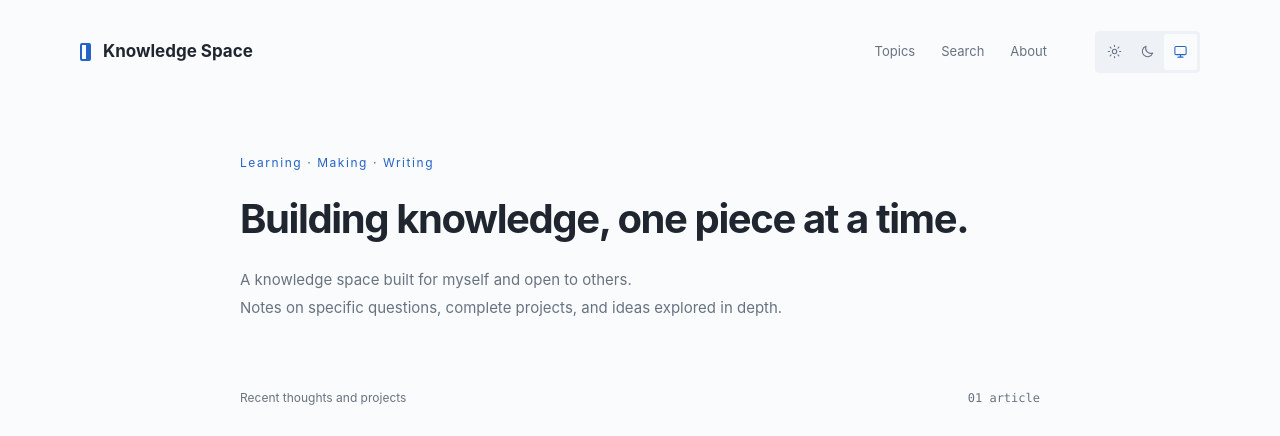
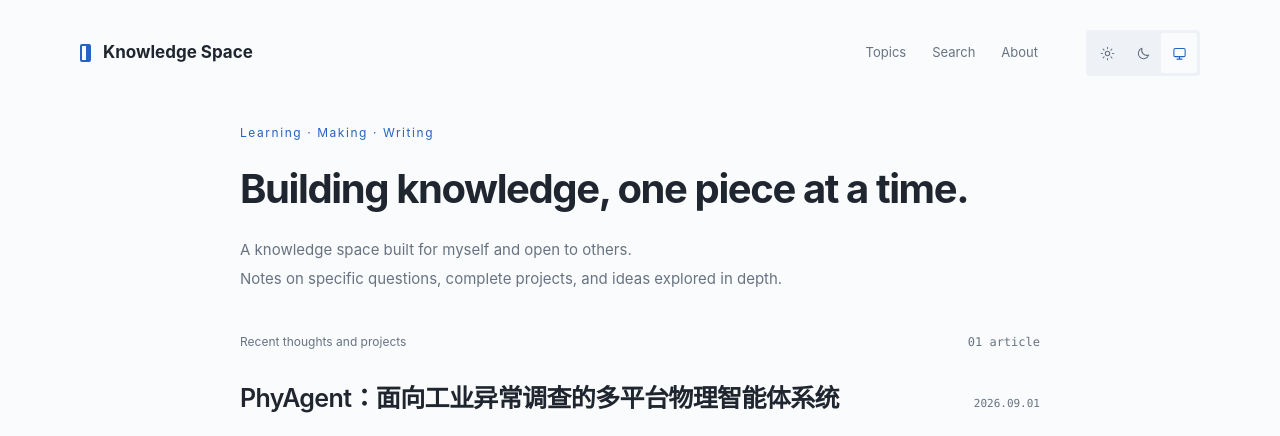
Before and after one commit to RtimesC/blog, a React (Vite) app: page / in a window 1280 px wide. Shown: the top 436 px of the page. Built offline with nearby package versions, Linux system fonts and the light colour scheme; grey boxes are pictures that could not be loaded.

Commit message:
feat: 统一阅读体验并支持可选摘要

```diff
--- a/src/App.jsx
+++ b/src/App.jsx
@@ -1,20 +1,17 @@
-import { useEffect, useRef, useState } from 'react';
+import { useEffect, useLayoutEffect, useRef, useState } from 'react';
 import ReactMarkdown from 'react-markdown';
 import aboutMarkdown from '@/content/about-me.md?raw';
 import { HomePage } from '@/components/home-page';
-import { Button } from '@/components/ui/button';
 import { getArticleBySlug } from '@/content/articles';
 import { ThemeSwitch } from '@/components/theme-switch';
 import { useTheme } from '@/hooks/use-theme';
 
 const homeDocumentTitle = 'Knowledge Space';
 
-function ArticleToolbar({ theme, onChange, plain = false }) {
+function ArticleToolbar({ theme, onChange }) {
   return (
     <div className="taotao-article-toolbar">
-      {plain ? <a className="taotao-article-back" href="/">← Home</a> : <Button asChild size="sm">
-        <a className="taotao-article-back" href="/">Home</a>
-      </Button>}
+      <a className="taotao-article-back" href="/">← Home</a>
       <ThemeSwitch value={theme} onChange={onChange} />
     </div>
   );
@@ -22,7 +19,7 @@ function ArticleToolbar({ theme, onChange, plain = false }) {
 
 function MissingArticlePage({ theme, onThemeChange, headingRef }) {
   return (
-    <main className="taotao-article-page">
+    <main className="taotao-article-page paper-article">
       <ArticleToolbar theme={theme} onChange={onThemeChange} />
       <article className="taotao-article-sheet">
         <header className="taotao-article-header">
@@ -37,7 +34,7 @@ function MissingArticlePage({ theme, onThemeChange, headingRef }) {
 function AboutPage({ theme, onThemeChange, headingRef }) {
   return (
     <main className="taotao-article-page paper-article taotao-about-page">
-      <ArticleToolbar theme={theme} onChange={onThemeChange} plain />
+      <ArticleToolbar theme={theme} onChange={onThemeChange} />
       <article className="taotao-about-content taotao-markdown" ref={headingRef} tabIndex={-1}>
         <ReactMarkdown>{aboutMarkdown}</ReactMarkdown>
       </article>
@@ -63,18 +60,20 @@ function ArticleVideo({ video }) {
 function ArticlePage({ article, theme, onThemeChange, headingRef }) {
   return (
     <main className="taotao-article-page paper-article">
-      <ArticleToolbar theme={theme} onChange={onThemeChange} plain />
+      <ArticleToolbar theme={theme} onChange={onThemeChange} />
       <article className="taotao-article-sheet taotao-article-sheet--full">
         <header className="taotao-article-header">
           <h1 ref={headingRef} tabIndex={-1}>{article.title}</h1>
           {article.authors.length > 0 && <p className="paper-authors"><span className="paper-field-label">Authors</span>{article.authors.join(' · ')}</p>}
         </header>
 
-        <section className="paper-abstract" aria-labelledby="abstract-heading">
+        <div className="paper-metadata">
+          {article.abstract && <section className="paper-abstract" aria-labelledby="abstract-heading">
           <h2 id="abstract-heading">Abstract</h2>
           <p>{article.abstract}</p>
+          </section>}
           <p className="paper-keywords"><strong>Keywords</strong><span>{article.keywords.join(' · ')}</span></p>
-        </section>
+        </div>
 
         <div className="taotao-article-body">
           <ArticleVideo video={article.video} />
@@ -101,6 +100,8 @@ function ArticlePage({ article, theme, onThemeChange, headingRef }) {
 export default function App() {
   const { theme, setTheme } = useTheme();
   const [currentPath, setCurrentPath] = useState(window.location.pathname);
+  const [discovery, setDiscovery] = useState({ panel: null, query: '', topic: '' });
+  const scrollPositions = useRef(new Map());
   const pageHeadingRef = useRef(null);
   const shouldFocusAfterNavigationRef = useRef(false);
   const currentArticle = currentPath.startsWith('/articles/')
@@ -110,12 +111,15 @@ export default function App() {
   const documentTitle = currentPath === '/about'
     ? `About — ${homeDocumentTitle}`
     : currentArticle
-      ? `${currentArticle.title} — τaotao`
+      ? `${currentArticle.title} — Knowledge Space`
       : isMissingArticle
-        ? 'Article not found — τaotao'
+        ? 'Article not found — Knowledge Space'
         : homeDocumentTitle;
 
   useEffect(() => {
+    const previousRestoration = window.history.scrollRestoration;
+    window.history.scrollRestoration = 'manual';
+
     function handleInternalNavigation(event) {
       const link = event.target.closest('a[href]');
 
@@ -130,13 +134,14 @@ export default function App() {
       }
 
       event.preventDefault();
+      scrollPositions.current.set(currentPath, window.scrollY);
       shouldFocusAfterNavigationRef.current = true;
       window.history.pushState({}, '', `${destination.pathname}${destination.search}${destination.hash}`);
       setCurrentPath(destination.pathname);
-      window.scrollTo({ top: 0, behavior: 'auto' });
     }
 
     function handleHistoryChange() {
+      scrollPositions.current.set(currentPath, window.scrollY);
       shouldFocusAfterNavigationRef.current = true;
       setCurrentPath(window.location.pathname);
     }
@@ -145,12 +150,13 @@ export default function App() {
     window.addEventListener('popstate', handleHistoryChange);
 
     return () => {
+      window.history.scrollRestoration = previousRestoration;
       document.removeEventListener('click', handleInternalNavigation);
       window.removeEventListener('popstate', handleHistoryChange);
     };
-  }, []);
+  }, [currentPath]);
 
-  useEffect(() => {
+  useLayoutEffect(() => {
     document.title = documentTitle;
 
     if (!shouldFocusAfterNavigationRef.current) {
@@ -158,6 +164,7 @@ export default function App() {
     }
 
     shouldFocusAfterNavigationRef.current = false;
+    window.scrollTo({ top: scrollPositions.current.get(currentPath) || 0, behavior: 'instant' });
     pageHeadingRef.current?.focus({ preventScroll: true });
   }, [currentPath, documentTitle]);
 
@@ -170,7 +177,7 @@ export default function App() {
       ? <ArticlePage article={currentArticle} theme={theme} onThemeChange={setTheme} headingRef={pageHeadingRef} />
       : <MissingArticlePage theme={theme} onThemeChange={setTheme} headingRef={pageHeadingRef} />;
   } else {
-    page = <HomePage theme={theme} onThemeChange={setTheme} headingRef={pageHeadingRef} />;
+    page = <HomePage discovery={discovery} setDiscovery={setDiscovery} theme={theme} onThemeChange={setTheme} headingRef={pageHeadingRef} />;
   }
 
   return page;
--- a/src/components/home-page.jsx
+++ b/src/components/home-page.jsx
@@ -1,11 +1,11 @@
-import { useState } from 'react';
 import { articles } from '@/content/articles';
 import { ThemeSwitch } from '@/components/theme-switch';
 
-export function HomePage({ theme, onThemeChange, headingRef }) {
-  const [panel, setPanel] = useState(null);
-  const [query, setQuery] = useState('');
-  const [topic, setTopic] = useState('');
+export function HomePage({ theme, onThemeChange, headingRef, discovery, setDiscovery }) {
+  const { panel, query, topic } = discovery;
+  const setPanel = (panel) => setDiscovery((state) => ({ ...state, panel }));
+  const setQuery = (query) => setDiscovery((state) => ({ ...state, query }));
+  const setTopic = (topic) => setDiscovery((state) => ({ ...state, topic }));
   const topics = [...new Set(articles.flatMap((article) => article.keywords))].sort((a, b) => a.localeCompare(b, 'zh-CN'));
   const terms = query.trim().toLocaleLowerCase().split(/\s+/).filter(Boolean);
   const results = articles.filter((article) => {
--- a/src/content/articles.js
+++ b/src/content/articles.js
@@ -122,7 +122,7 @@ function parseArticle(path, source) {
     title: requiredString(data, 'title', path),
     authors: data.authors === undefined ? [] : requiredStringList(data, 'authors', path),
     keywords: requiredStringList(data, 'keywords', path),
-    abstract: requiredString(data, 'abstract', path),
+    abstract: data.abstract === undefined ? '' : requiredString(data, 'abstract', path),
     cover: requiredString(data, 'cover', path),
     references,
     video: optionalVideo(data, path),
--- a/src/styles/article-list.css
+++ b/src/styles/article-list.css
@@ -29,7 +29,7 @@
 .knowledge-tools nav :is(button, a) { border: 0; background: none; color: var(--home-muted); font-size: 13px; padding: 12px 0; }
 .knowledge-tools nav :is(button, a):hover, .knowledge-tools nav button[aria-expanded="true"] { color: var(--home-accent); }
 .knowledge-intro, .knowledge-feed, .home-discovery { max-width: 800px; margin-inline: auto; }
-.knowledge-intro { padding-top: 80px; padding-bottom: 66px; }
+.knowledge-intro { padding-top: 48px; padding-bottom: 40px; }
 .home-eyebrow { color: var(--home-accent); font-size: 12px; letter-spacing: .13em; margin: 0 0 20px; }
 .knowledge-intro h1 { margin: 0 0 20px; font-size: clamp(28px, 3.2vw, 40px); font-weight: 650; line-height: 1.35; letter-spacing: -.035em; }
 .knowledge-intro > p:last-child { margin: 0; color: var(--home-muted); font-size: 15px; line-height: 1.9; }
@@ -63,17 +63,12 @@
 .home-empty p { color: var(--home-muted); font-size: 14px; }
 .home-skip { position: absolute; top: -100px; padding: 12px; background: var(--home-bg); z-index: 10; }
 .home-skip:focus { top: 8px; }
-.knowledge-home .theme-control { border: 0; border-radius: 4px; padding: 3px; background: var(--home-soft); box-shadow: none; --control-ink: var(--home-muted); --control-active: var(--home-accent); }
-.knowledge-home .theme-control .theme-control__highlight { top: 3px; bottom: 3px; left: 3px; width: calc((100% - 6px) / 3); border: 0; border-radius: 3px; background: var(--home-bg); box-shadow: none; }
-.knowledge-home .theme-control button { min-height: 36px; padding: 0 9px; border-radius: 3px; }
-.knowledge-home .theme-control button span { display: none; }
-.knowledge-home .theme-control button svg { width: 15px; height: 15px; }
 @media (max-width: 700px) {
   .knowledge-home { padding: 20px 22px 64px; }
   .knowledge-header { flex-wrap: wrap; gap: 18px; }
   .knowledge-tools { width: 100%; justify-content: space-between; gap: 20px; }
   .knowledge-tools nav { gap: 24px; }
-  .knowledge-intro { padding-top: 50px; padding-bottom: 44px; }
+  .knowledge-intro { padding-top: 32px; padding-bottom: 32px; }
   .entry-heading { flex-direction: column; gap: 8px; margin-bottom: 16px; }
   .paper-index__list { gap: 48px; }
   .home-discovery { padding: 18px; }
--- a/src/styles/theme.css
+++ b/src/styles/theme.css
@@ -1,69 +1,54 @@
 .theme-control {
-  --control-ink: #66707d;
-  --control-active: #263452;
   position: relative;
   isolation: isolate;
   display: inline-grid;
   grid-template-columns: repeat(3, 1fr);
   flex-shrink: 0;
-  padding: 4px;
-  border: 1px solid rgb(104 118 144 / 24%);
-  border-radius: 15px;
-  background: linear-gradient(145deg, rgb(255 255 255 / 74%), rgb(216 224 236 / 52%));
-  box-shadow: inset 0 1px 0 rgb(255 255 255 / 90%), 0 5px 18px rgb(42 56 82 / 7%);
-  font: 500 12px/1 -apple-system, BlinkMacSystemFont, "Segoe UI", sans-serif;
+  padding: 3px;
+  border-radius: 4px;
+  background: #eef2f7;
+  color: #687382;
 }
 .theme-control__highlight {
   position: absolute;
   z-index: -1;
-  top: 4px;
-  bottom: 4px;
-  left: 4px;
-  width: calc((100% - 8px) / 3);
-  border: 1px solid rgb(255 255 255 / 85%);
-  border-radius: 11px;
-  background: linear-gradient(135deg, #fff9e9, #ffe7b5);
-  box-shadow: 0 2px 7px rgb(48 63 91 / 13%);
-  transition: transform 240ms cubic-bezier(.2,.8,.2,1), background 240ms ease;
+  inset: 3px auto 3px 3px;
+  width: calc((100% - 6px) / 3);
+  border-radius: 3px;
+  background: #fafbfc;
+  transition: transform 180ms ease;
 }
-.theme-control[data-mode="dark"] .theme-control__highlight { transform: translateX(100%); background: linear-gradient(135deg, #f0edff, #dcd6ff); }
-.theme-control[data-mode="system"] .theme-control__highlight { transform: translateX(200%); background: linear-gradient(135deg, #effbfd, #cfece9); }
+.theme-control[data-mode="dark"] .theme-control__highlight { transform: translateX(100%); }
+.theme-control[data-mode="system"] .theme-control__highlight { transform: translateX(200%); }
 .theme-control button {
-  display: flex;
-  align-items: center;
-  justify-content: center;
-  gap: 6px;
-  min-height: 44px;
-  padding: 0 11px;
+  display: grid;
+  place-items: center;
+  min-width: 36px;
+  min-height: 40px;
+  padding: 0 9px;
   border: 0;
-  border-radius: 11px;
+  border-radius: 3px;
   background: transparent;
-  color: var(--control-ink);
-  font: inherit;
+  color: inherit;
   cursor: pointer;
-  transition: color 160ms ease;
 }
-.theme-control button[aria-pressed="true"] { color: var(--control-active); }
-.theme-control button:hover { color: var(--control-active); }
-.theme-control button:focus-visible { outline: 2px solid #5174bd; outline-offset: -2px; }
-.theme-control svg { width: 16px; height: 16px; flex-shrink: 0; transition: transform 200ms ease; }
-.theme-control button:hover svg { transform: translateY(-1px) rotate(-8deg); }
-:root[data-theme="dark"] .theme-control {
-  --control-ink: #a1abba;
-  --control-active: #f4f5ff;
-  border-color: #495163;
-  background: linear-gradient(145deg, #2c323f, #232832);
-  box-shadow: inset 0 1px 0 rgb(255 255 255 / 8%), 0 5px 18px rgb(0 0 0 / 15%);
+.theme-control button span {
+  position: absolute;
+  width: 1px;
+  height: 1px;
+  padding: 0;
+  overflow: hidden;
+  clip-path: inset(50%);
+  white-space: nowrap;
 }
-:root[data-theme="dark"] .theme-control__highlight { border-color: rgb(255 255 255 / 15%); background: linear-gradient(135deg, #6c593a, #554832); }
-:root[data-theme="dark"] .theme-control[data-mode="dark"] .theme-control__highlight { background: linear-gradient(135deg, #5a5484, #414264); }
-:root[data-theme="dark"] .theme-control[data-mode="system"] .theme-control__highlight { background: linear-gradient(135deg, #36585e, #30454f); }
-:root[data-theme="dark"] .theme-control button:focus-visible { outline-color: #a4c4ff; }
-@media (max-width: 380px) {
-  .theme-control button { gap: 4px; padding-inline: 7px; }
-  .taotao-home-actions { --home-action-gap: 0.75rem; }
+.theme-control button[aria-pressed="true"], .theme-control button:hover { color: #2563c5; }
+.theme-control button:focus-visible { outline: 2px solid #2563c5; outline-offset: -2px; }
+.theme-control svg { width: 15px; height: 15px; }
+:root[data-theme="dark"] .theme-control { background: #222a35; color: #a0adbd; }
+:root[data-theme="dark"] .theme-control__highlight { background: #171b21; }
+:root[data-theme="dark"] .theme-control button[aria-pressed="true"],
+:root[data-theme="dark"] .theme-control button:hover { color: #8cb8ff; }
+:root[data-theme="dark"] .theme-control button:focus-visible { outline-color: #8cb8ff; }
+@media (prefers-reduced-motion: reduce) {
+  .theme-control__highlight { transition: none; }
 }
-@media (prefers-reduced-motion: reduce) {
-  .theme-control__highlight, .theme-control button, .theme-control svg { transition: none; }
-  .theme-control button:hover svg { transform: none; }
-}
```
Also changed, not shown: src/styles/article.css (+33 -27 lines), src/content/articles/README.md, 1 other file (tests, documents, lock files or other folders).
